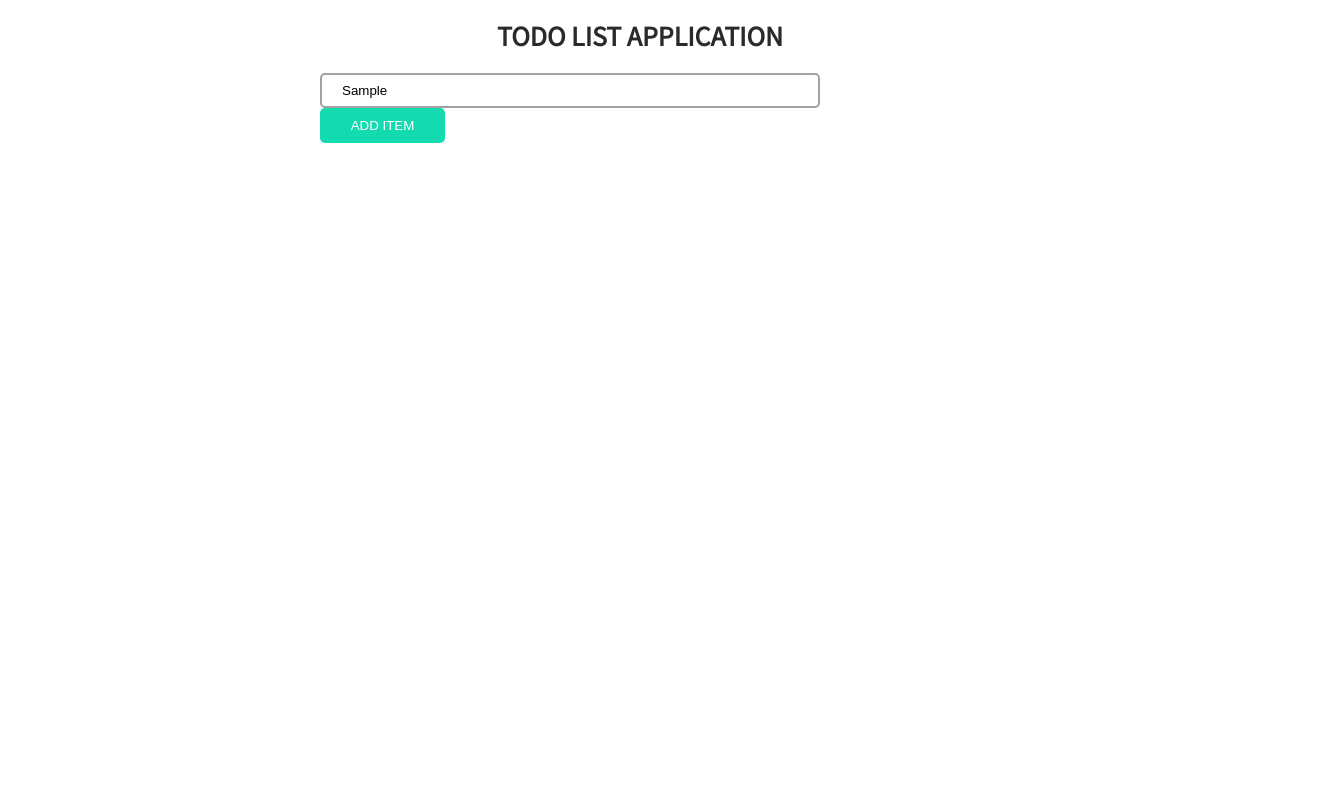
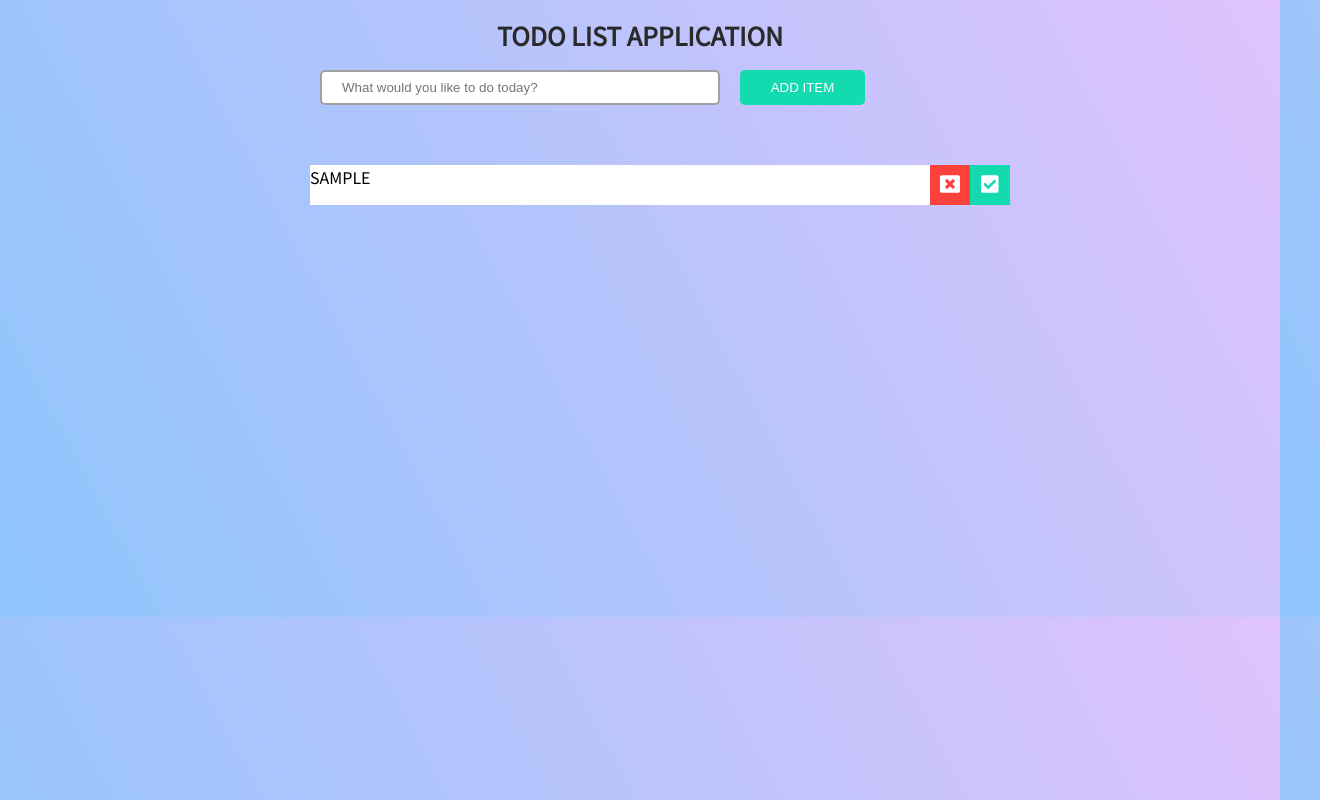
Before and after one commit to smazydev/todo-application, a React (Create React App) app: page / in a window 1280 px wide. Both pictures are taken after typing "Sample" into the empty fields and a click on the button "ADD ITEM". Shown: the whole page, 1320 px wide, since content can reach past the window. Built offline with nearby package versions, Linux system fonts and the light colour scheme.

Commit message:
added basic functionality of the app

```diff
--- a/src/App.css
+++ b/src/App.css
@@ -14,12 +14,12 @@
 
 .FormContainer {
     width: 50%;
-    margin: 20px auto 0px auto;
+    margin: auto auto;
 }
 
 .AddItemForm {
-    width: 500px;
-    margin-right: 25px;
+    width: 400px;
+    margin-right: 20px;
     border-radius: 5px;
     padding: 12px 20px;
     box-sizing: border-box;
@@ -49,52 +49,46 @@
     background-color: rgb(7, 148, 117);
     border: 2px solid rgb(7, 148, 117);
 }
-.ButtonContainer {
-    background-color: white;
-    height: 200px;
-    width: 200px;
-    display: inline-block;
-}
+
 .ListBtn {
-    width: 200px;
+    width: 40px;
     height: 40px;
-    border-radius: 5px;
     outline: none;
-    font-size: 15px;
+    font-size:20px;
     text-transform: uppercase;
     color: white;
+    border: none;
+    float: right;
 }
 .Check {
-    border: 2px solid rgb(20,218,175);
     background-color: rgb(20,218,175);
-    margin: 0px 10px 0px 20px;
 }
 .Check:hover {
     background-color: rgb(7, 148, 117);
-    border: 2px solid rgb(7, 148, 117);
+    border:none;
 }
 .Cross {
-    border: 2px solid rgb(253, 65, 59);
+    border: none;
     background-color: rgb(253, 65, 59);
 }
 .Cross:hover {
     background-color: rgb(241, 47, 41);
-    border: 2px solid rgb(241, 47, 41);
+    border:none;
 }
+
 ul  {
     list-style-type: none;
     padding: 20px;
-    width: 1000px;
+    width: 100%;
     margin: 20px auto 0px auto;
 }
 ul li {
-    border: 2px solid rgb(161, 161, 161);
-    border-radius: 5px;
-    width: 500px;
+    background-color: white;
+    width: 700px;
     height: 40px;
     box-sizing: border-box;
-    padding: 4px 4px;
-    display: inline-block;
-    color: rgb(161, 161, 161);
+    display: black;
+    color: black;
     text-transform: uppercase;
+    margin: 20px auto 0px auto;
 }
--- a/src/App.js
+++ b/src/App.js
@@ -1,6 +1,7 @@
 import {React,useState} from 'react';
 import './App.css';
 import {AddItemForm} from './components/AddItemForm';
+import {ToDoList} from './components/ToDoList';
 
 
 
@@ -12,6 +13,7 @@ function App() {
     <div className="App">
       <h1 className="Title">Todo List Application</h1>
       <AddItemForm todos={todos} setTodos={setTodos} item={item} setItem={setItem}/>
+      <ToDoList todos={todos}/>
     </div>
   );
 }
--- a/src/components/AddItemForm.js
+++ b/src/components/AddItemForm.js
@@ -1,7 +1,7 @@
 import React from 'react';
 
 
-export const AddItemForm = ({setItem}) => {
+export const AddItemForm = ({setItem,todos,setTodos,item}) => {
 
     const handleChange = (e) => {
         setItem(e.target.value)
@@ -9,15 +9,21 @@ export const AddItemForm = ({setItem}) => {
 
     const handleSubmit = (e) => {
         e.preventDefault()
+        setTodos([
+            ...todos,{text: item,completed:false,id:Math.random() * 1000}
+        ])
+        setItem("");
     };
+
+    console.log(todos)
 
     return (
         <div className="FormContainer">
-            <form onSubmit={handleSubmit}>
-                <input className="AddItemForm" onChange={handleChange}
+            <form >
+                <input value={item} className="AddItemForm" onChange={handleChange}
                 type="text"  htmlFor="ToDoListItem" placeholder="What would you like to do today?">
                 </input>
-                <button className="AddItemBtn" value="submit">Add Item</button>
+                <button className="AddItemBtn" onClick={handleSubmit} value="submit">Add Item</button>
             </form>
         </div>
     )
--- a/src/components/CheckCrossBtn.js
+++ b/src/components/CheckCrossBtn.js
@@ -8,8 +8,8 @@ export const CheckCrossBtn = () => {
     const Cross = <FontAwesomeIcon icon={faWindowClose}/>
     return (
         <>
-            <button className="Check ListBtn">{Check} mark complete</button>
-            <button className="Cross ListBtn">{Cross} delete task</button>
+            <button className="Check ListBtn">{Check}</button>
+            <button className="Cross ListBtn">{Cross}</button>
         </>
     )
 }
--- /dev/null
+++ b/src/components/ToDoList.js
@@ -0,0 +1,15 @@
+import React from 'react'
+import {ToDoListItem} from '../components/ToDoListItem';
+
+
+
+export const ToDoList = ({todos}) => {
+
+    return (
+        <div className="ListContainer">
+            <ul>
+                {todos.map(todo => (<ToDoListItem text={todo.text} id={todo.id}/>))}
+            </ul>
+        </div>
+    )
+}
--- a/src/components/ToDoListItem.js
+++ b/src/components/ToDoListItem.js
@@ -1,18 +1,11 @@
 import React from 'react'
 import {CheckCrossBtn} from '../components/CheckCrossBtn';
-import '../App.css';
 
-
-export const ToDoListItem = ({Item}) => {
-
+export const ToDoListItem = ({text}) => {
     return (
-        <div className="ListContainer">
-            <ul>
-                <li>
-                    {Item}
-                </li>
+            <li>
+                {text}
                 <CheckCrossBtn/>
-            </ul>
-        </div>
+            </li>
     )
 }
--- a/src/index.css
+++ b/src/index.css
@@ -3,7 +3,7 @@
 body {
     margin:0;
     font-family: 'Noto Sans JP', sans-serif;
-    /* background-color: #8EC5FC;
-    background-image: linear-gradient(62deg, #8EC5FC 0%, #E0C3FC 100%); */
+    background-color: #8EC5FC;
+    background-image: linear-gradient(62deg, #8EC5FC 0%, #E0C3FC 100%);
 
 }
```
